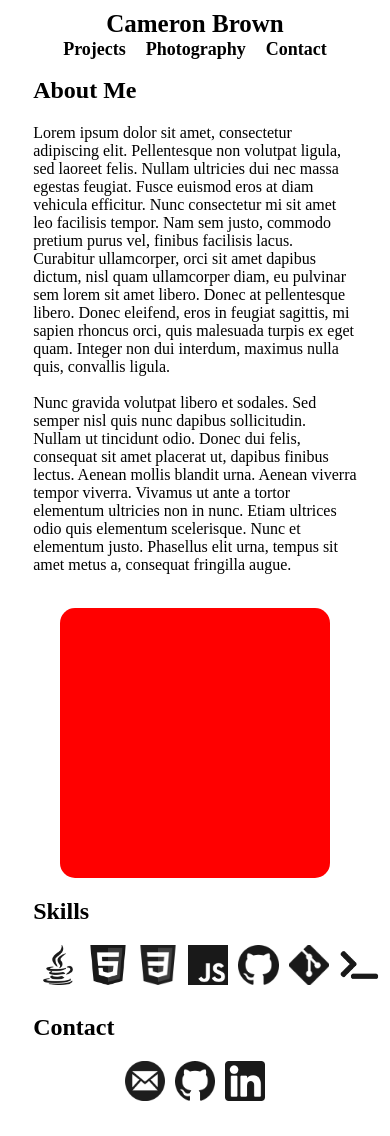
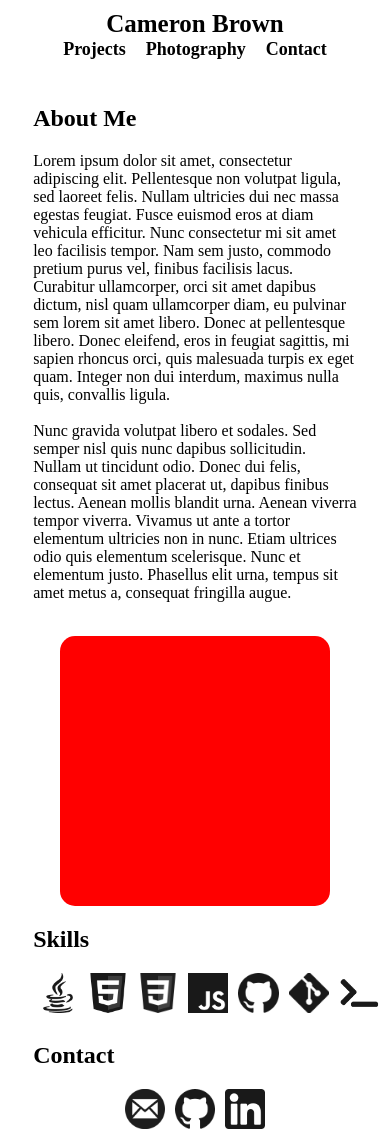
Before and after one commit to TheCamZone/Portfolio, a plain HTML site: page index.html in a window 390 px wide. Drawn offline with Linux system fonts and the light colour scheme; a web font is replaced by a local one.

Commit message:
Fixed container resizing issue.

```diff
--- a/style.css
+++ b/style.css
@@ -210,7 +210,7 @@ main {
 
 @media only screen and (max-width: 850px) {
     main {
-        padding-top: 57px;
+        padding-top: 85px;
     }
 
     #about-me {
@@ -242,6 +242,7 @@ main {
         margin-left: auto;
         flex-wrap: wrap;
         justify-content: center;
+        padding-bottom: 20px;
     }
 
     #nav-links a {
```
